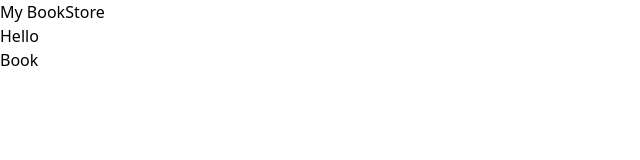
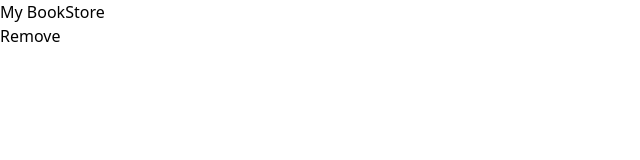
Before and after one commit to Lanr3waju/my-bookstore, a React (Vite) app: page /book/1 in a window 1280 px wide. Shown: the top 160 px of the page, without its empty margins (0-640 px from the left). Built offline with nearby package versions, Linux system fonts and the light colour scheme.

Commit message:
Refactor Book component

```diff
--- a/src/components/Book.jsx
+++ b/src/components/Book.jsx
@@ -1,14 +1,12 @@
 import PropTypes from "prop-types";
-import { Link } from "react-router-dom";
 
 function Book({ title, author }) {
   return (
-    <Link to={`/book/${title}`}>
-      <ul>
-        <li>{title} Hello</li>
-        <li>{author} Book</li>
-      </ul>
-    </Link>
+    <>
+      <h2>{title}</h2>
+      <h3>{author} </h3>
+      <button type="button">Remove</button>
+    </>
   );
 }
 
```
